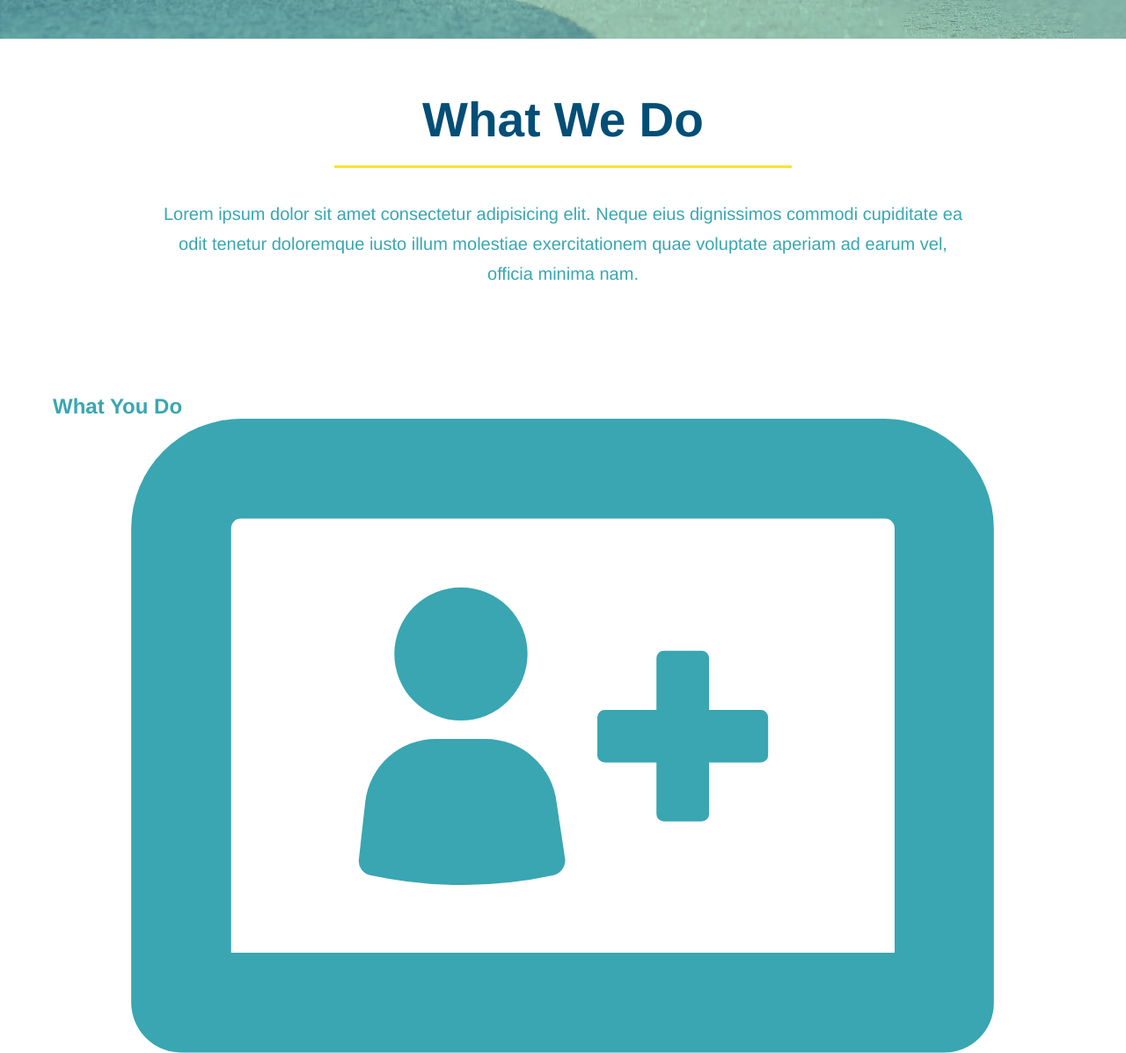
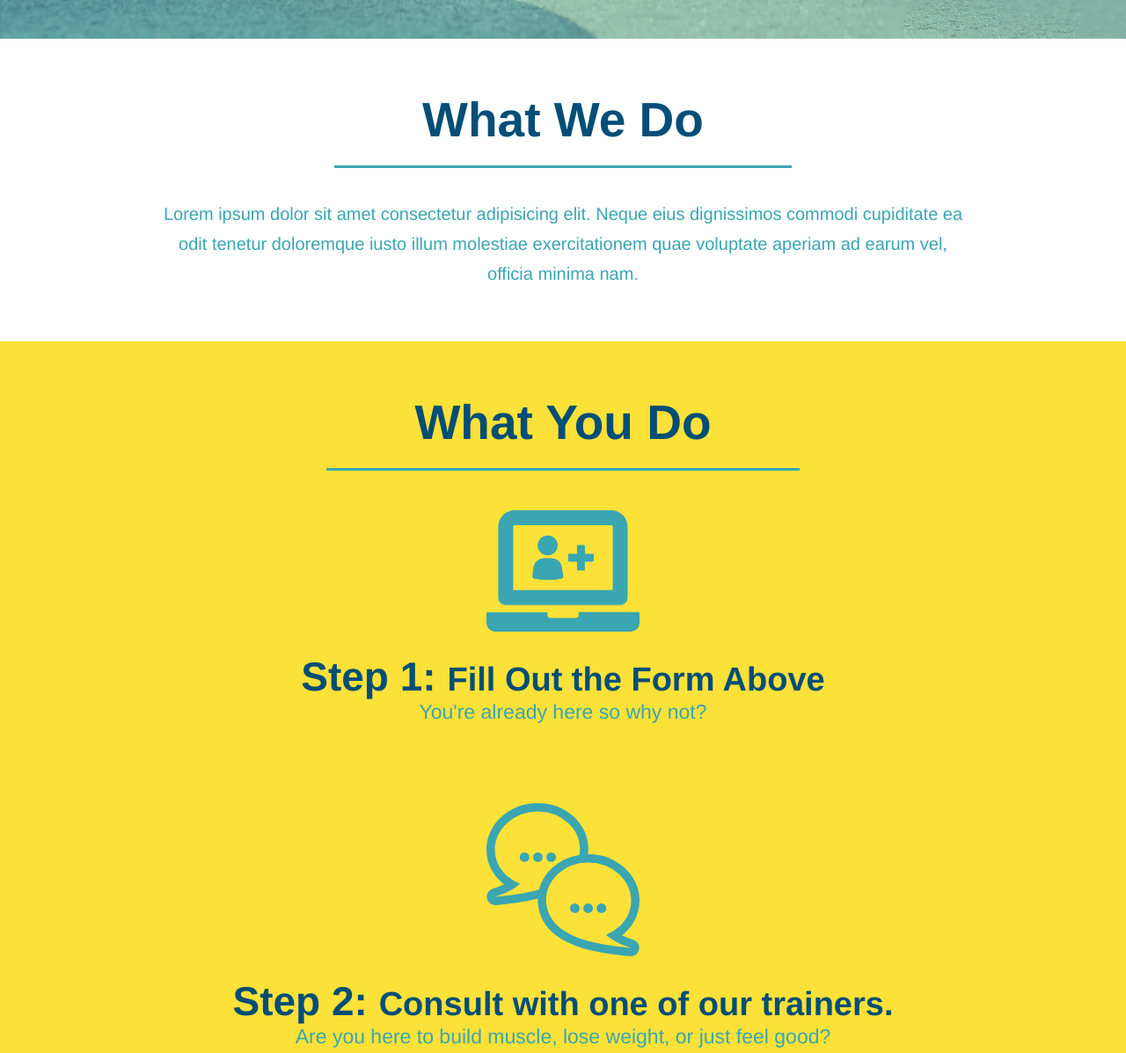
Before and after one commit to codycodepython/run-buddy, a plain HTML site: page index.html in a window 1280 px wide. Shown: the part 838-2035 px from the top of the page at 88% size. Drawn offline with Linux system fonts and the light colour scheme.

Commit message:
styled steps section

```diff
--- a/assets/styles.css
+++ b/assets/styles.css
@@ -126,15 +126,6 @@ section {
     text-align: center;
 }
 
-.intro h2 {
-    font-size: 55px;
-    color: #024e76;
-    margin-bottom: 35px;
-    padding: 0 100px 20px 100px;
-    border-bottom: 3px solid #fce138;
-    display: inline-block;
-}
-
 .intro p {
     line-height: 1.7;
     color: #39a6b2;
@@ -143,4 +134,51 @@ section {
     margin: 0 auto;
 }
 
+.steps {
+    text-align: center;
+    background: #fce138;
+}
+
+.section-title {
+    font-size: 55px;
+    color: #024e76;
+    margin-bottom: 35px;
+    padding: 0 100px 20px 100px;
+    border-bottom: 3px solid #39a6b2;
+    display: inline-block;
+}
+
+.primary-border {
+    border-color: fce138;
+}
+
+.secondary-border {
+    border-color: #39a6b2;
+}
+
+.steps div {
+    margin-bottom: 80px;
+}
+
+.steps img {
+    width: 15%;
+    margin: 10px 0;
+}
+
+.steps h3 {
+    color: #024e76;
+    font-size: 46px;
+    margin-top: 10px;
+}
+
+.steps p {
+    color: #39a6b2;
+    font-size: 23px;
+}
+
+.steps span {
+    font-size: 38px;
+}
+
+
 /* Hero Style End */
--- a/index.html
+++ b/index.html
@@ -69,7 +69,7 @@
 
     <!-- "what we do" section -->
     <section id="what-we-do" class="intro">
-        <h2>What We Do</h2>
+        <h2 class="section-title primary-border">What We Do</h2>
         <p>Lorem ipsum dolor sit amet consectetur adipisicing elit. Neque eius dignissimos commodi cupiditate ea odit tenetur doloremque iusto illum molestiae exercitationem quae voluptate aperiam ad earum vel, officia minima nam.</p>
     </section>
 
@@ -85,32 +85,32 @@
 
 
     <!-- "what you do" section -->
-    <section id="what-you-do">
-        <h2>What You Do</h2>
+    <section id="what-you-do" class="steps">
+        <h2 class="section-title secondary-border">What You Do</h2>
 
         <div>
             <img src="./assets/images/step-1.svg" alt="" />
-            <h3>Step 1: Fill out the form above.</h3>
+            <h3>Step 1: <span>Fill Out the Form Above</span></h3>
             <p>You're already here so why not?</p>
         </div>
 
         <div>
             <img src="./assets/images/step-2.svg" alt="" />
-            <h3>Step 2: Consult with one of our trainers.</h3>
+            <h3>Step 2: <span>Consult with one of our trainers.</span></h3>
             <p>Are you here to build muscle, lose weight, or just feel good?</p>
         </div>
 
 
         <div>
             <img src="./assets/images/step-3.svg" alt="" />
-            <h3>Step 3: Get Running.</h3>
+            <h3>Step 3: <span>Get Running.</span></h3>
             <p>Hit the ground running (literally) once your trainer lays out your plan.</p>
         </div>
 
 
         <div>
             <img src="./assets/images/step-4.svg" alt="" />
-            <h3>Step 4: See results.</h3>
+            <h3>Step 4: <span>See results.</span></h3>
             <p>Bi-weekly checkins with your trainer will keep you focused.</p>
         </div>
     </section>
```
